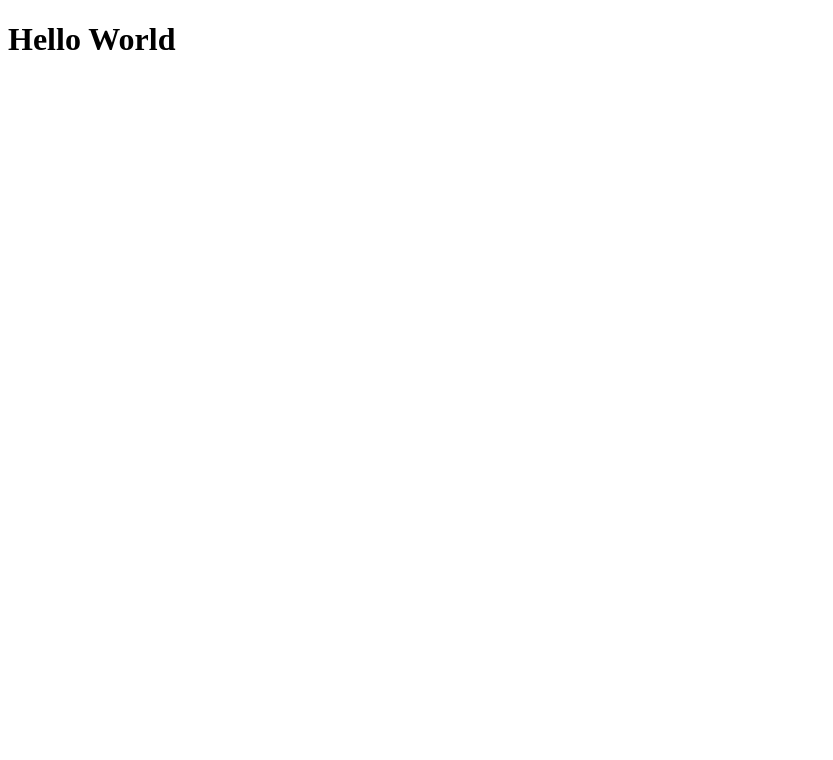
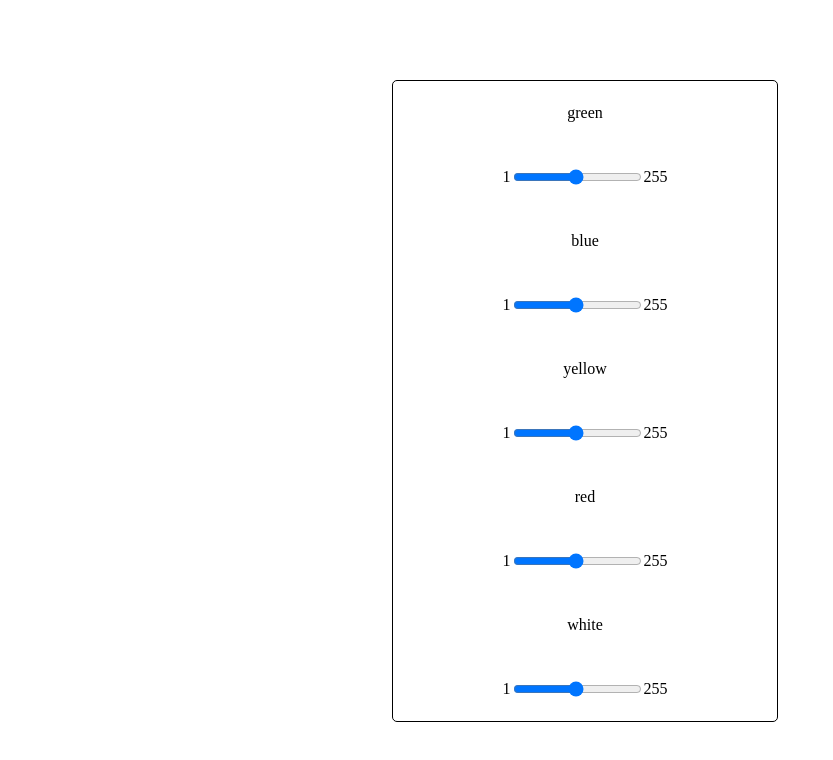
Before and after one commit to Miguelerja/Web-controlled-led-array, a website: page index.html in a window 1280 px wide. Shown: the whole page, without its empty margins (0-833 px from the left). Drawn offline with Linux system fonts and the light colour scheme.

Commit message:
add basic html and css

```diff
--- a/index.html
+++ b/index.html
@@ -4,9 +4,42 @@
   <meta charset="UTF-8">
   <meta name="viewport" content="width=device-width, initial-scale=1.0">
   <meta http-equiv="X-UA-Compatible" content="ie=edge">
+  <link rel="stylesheet" href="style.css" />
   <title>IOT Leds</title>
 </head>
 <body>
-  <h1>Hello World</h1>
+
+  <div class="sliders">
+    <p class="led-label">green</p>
+    <div class="slidecontainer">
+      <p class="value-label">1</p>
+        <input type="range" min="1" max="255" value="125" class="slider">
+      <p class="value-label">255</p>
+    </div>
+    <p class="led-label">blue</p>
+    <div class="slidecontainer">
+      <p class="value-label">1</p>
+        <input type="range" min="1" max="255" value="125" class="slider">
+      <p class="value-label">255</p>
+    </div>
+    <p class="led-label">yellow</p>
+    <div class="slidecontainer">
+      <p class="value-label">1</p>
+        <input type="range" min="1" max="255" value="125" class="slider">
+      <p class="value-label">255</p>
+    </div>
+    <p class="led-label">red</p>
+    <div class="slidecontainer">
+      <p class="value-label">1</p>
+        <input type="range" min="1" max="255" value="125" class="slider">
+      <p class="value-label">255</p>
+    </div>
+    <p class="led-label">white</p>
+    <div class="slidecontainer">
+      <p class="value-label">1</p>
+        <input type="range" min="1" max="255" value="125" class="slider">
+      <p class="value-label">255</p>
+    </div>
+  </div>
 </body>
 </html>
--- /dev/null
+++ b/public/style.css
@@ -0,0 +1,16 @@
+.sliders {
+  display: flex;
+  flex-direction: column;
+  align-items: center;
+  justify-content: space-around;
+  width: 30vw;
+  height: 80vh;
+  margin: 10vh 30vw;
+  border: 1px solid black;
+  border-radius: 5px;
+}
+
+.slidecontainer {
+  display: flex;
+  flex-direction: row;
+}
--- a/server.js
+++ b/server.js
@@ -1,6 +1,10 @@
-const app = require('express')();
+const express = require('express');
+const app = express();
 const server = require('http').createServer(app);
+const io = require('socket.io')(server);
 const PORT = 3000;
+
+app.use(express.static(__dirname + '/public'))
 
 app.get('/', (req, res) => {
   res.sendFile(__dirname + '/index.html');
```
